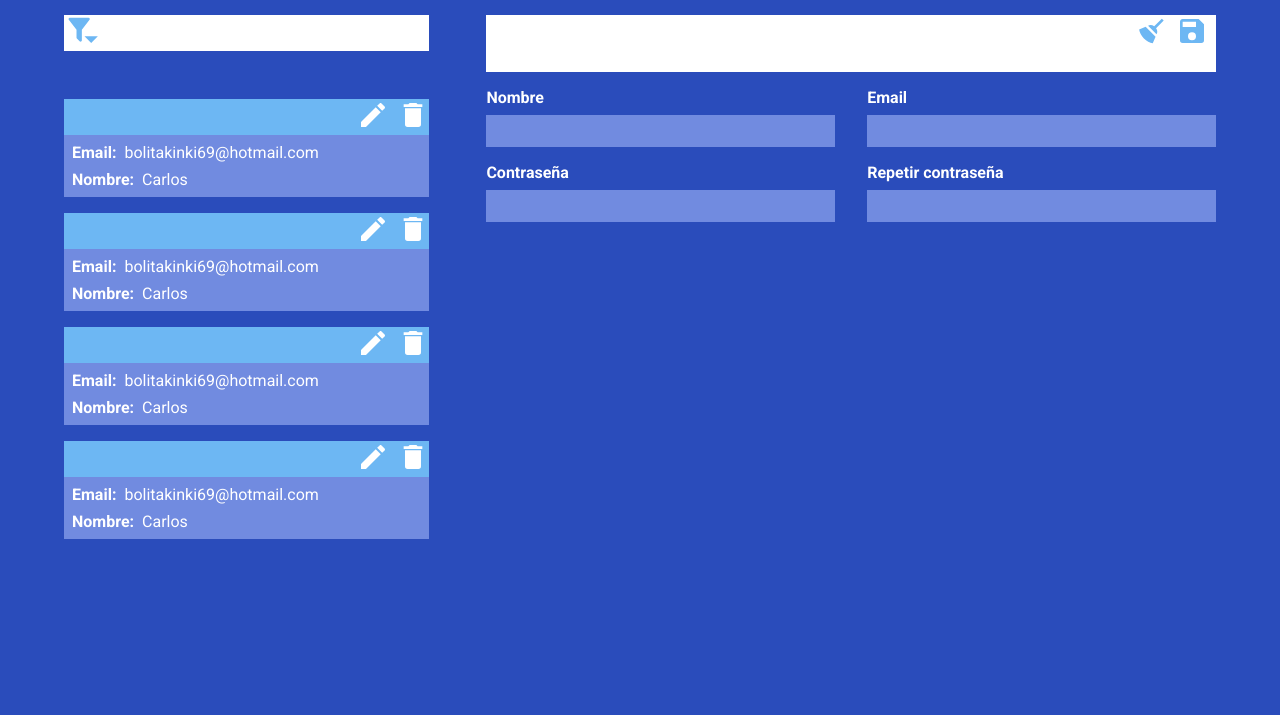
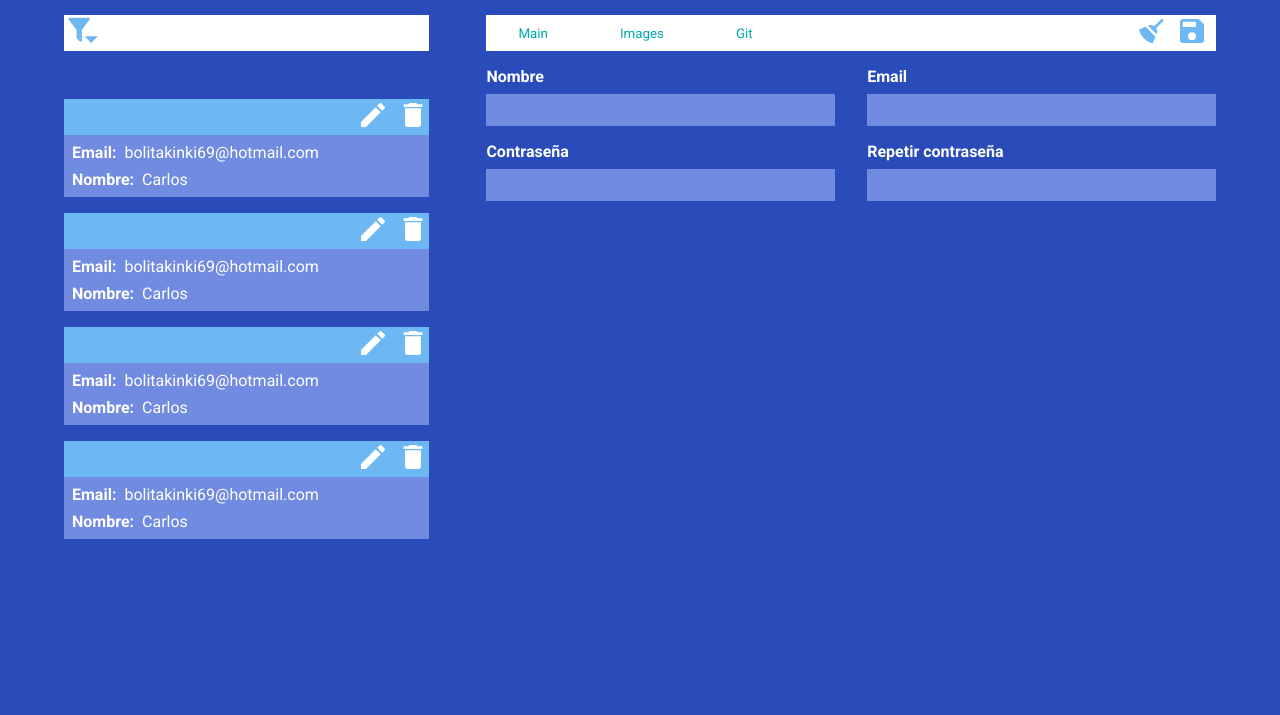
Before and after one commit to DiegoSehwerert/panel_de_administracion_carlos, a plain HTML site: page index.html in a window 1280 px wide. Shown: the part 85-800 px from the top of the page. Drawn offline with Linux system fonts and the light colour scheme.

Commit message:
haciendo la funcionalidad de los botones del form

```diff
--- a/Style/app.css
+++ b/Style/app.css
@@ -331,10 +331,40 @@ header {
 .form-buttons {
   background-color: hsl(0, 0%, 100%);
   display: flex;
-  gap: 0.5rem;
-  justify-content: flex-end;
+  justify-content:space-between;
   margin-bottom: 1rem;
   padding-right: 0.5rem;
+}
+.form-change-menu{
+  /* background-color: #d74242; */
+  display: flex;
+  justify-content: center;
+  align-items: center;
+  gap: 0.5rem;
+}
+.form-change-menu button{
+  /* background-color:grey; */
+  height: 2.2rem;
+  padding: 0 2rem;
+
+}
+.form-savedelete-data{
+  display: flex;
+  gap: 0.5rem;
+}
+.form-main-button.active{
+  background-color: aqua;
+}
+.form-images-button.active{
+  background-color: aqua;
+}
+.form-git-button.active{
+  background-color: aqua;
+}
+.form-main-button button p,
+.form-images-button button p,
+.form-git-button button p {
+  color: hsl(183.09, 97.77%, 35.1%);
 }
 
 .form-clean-button button svg,
--- a/app.js
+++ b/app.js
@@ -1,3 +1,4 @@
 import './menu.js';
 import './filter.js';
 import './tableRecord.js';
+import './formButtons.js';
--- /dev/null
+++ b/formButtons.js
@@ -0,0 +1,9 @@
+export default (() => {
+
+    const formButtons = document.querySelector('.form-buttons');
+    const mainButton = document.querySelector('.form-images-button');
+    const imagesButton = document.querySelector('.form-images-button');
+    const gitButton = document.querySelector('form-git-button');
+
+    mainButton.classList.add('.active');
+})();
--- a/index.html
+++ b/index.html
@@ -213,15 +213,22 @@
         <div class="form-buttons">
           <div class="form-change-menu">
             <div class="form-main-button">
-              <span>Main</span>
+              <button>
+                <p>Main</p>
+              </button>
             </div>
             <div class="form-images-button">
-              <span>Images</span>
+              <button>
+                <p>Images</p>
+              </button>
             </div>
             <div class="form-git-button">
-              <span>Git</span>
+              <button>
+                <p>Git</p>
+              </button>
             </div>
           </div>
+          <div class="form-savedelete-data">
             <div class="form-clean-button">
               <button>
                 <svg xmlns="http://www.w3.org/2000/svg" viewBox="0 0 24 24">
@@ -241,6 +248,8 @@
               </button>
             </div>
           </div>
+        </div>
+
         <form>
           <div class="form-row">
             <div class="form-element">
```
Lines whose indentation alone changed are shown as unchanged.
